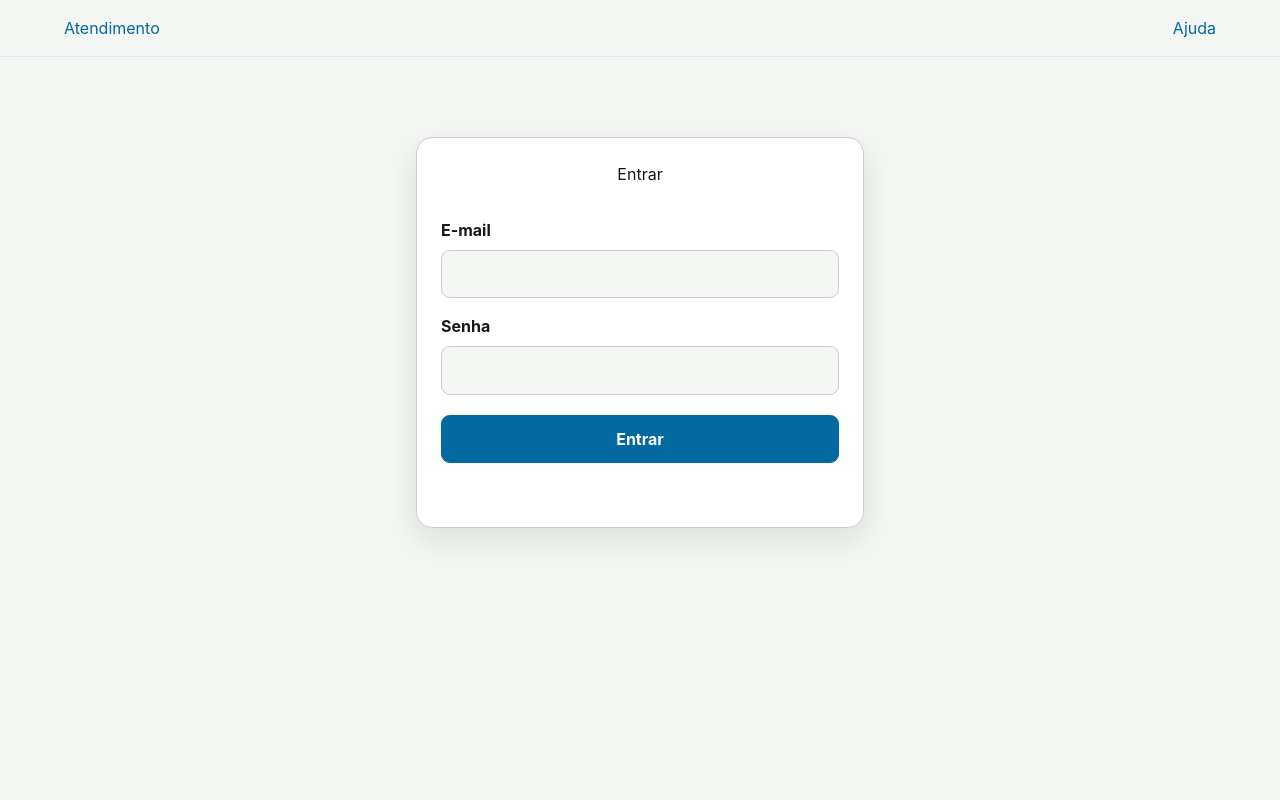
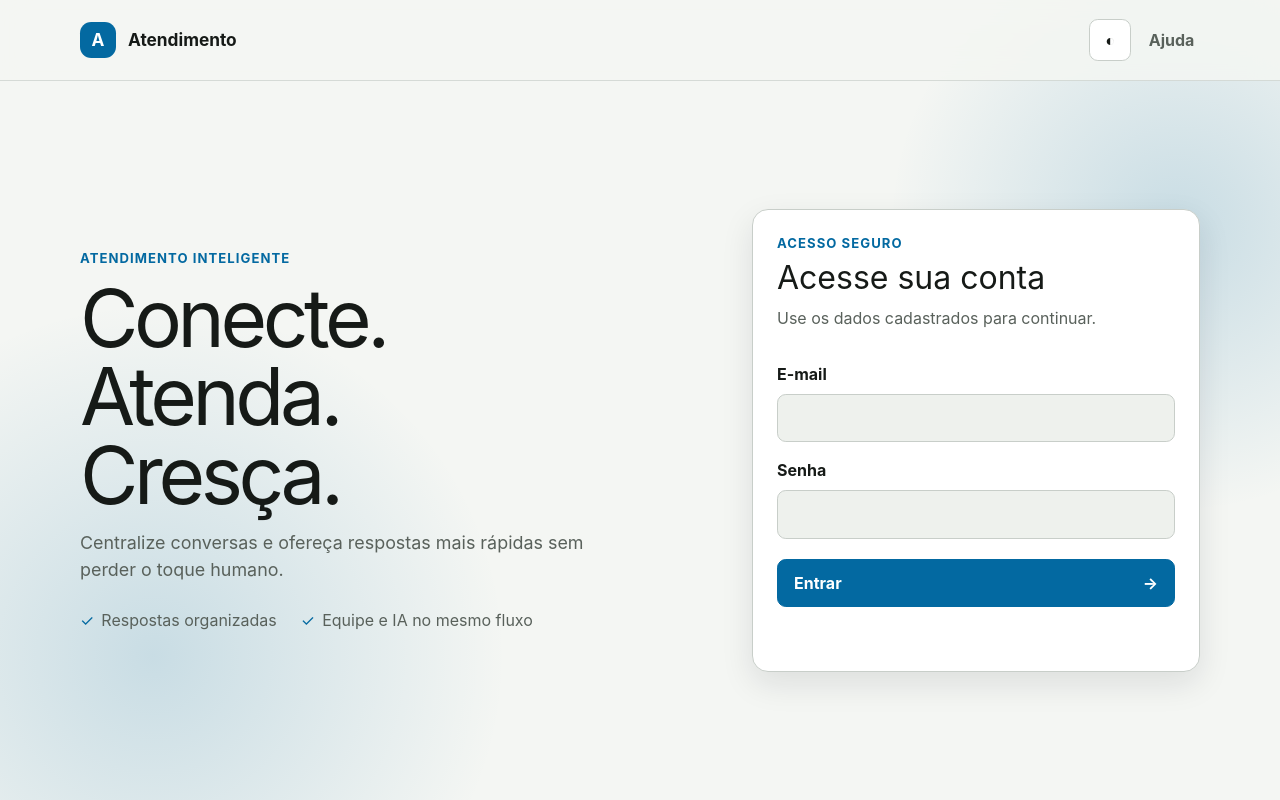
Before and after one commit to gitandol/saas-atendimento, a Django app: page /entrar/ in a window 1280 px wide. Run offline with Django 5.2, Linux system fonts and the light colour scheme; style sheets or scripts are compiled from the project's sources; parts of the project's set-up code (start-up, migrations or seed data) failed here and were passed over.

Commit message:
style: cria login vibrante em duas colunas

```diff
--- a/static/src/css/componentes.css
+++ b/static/src/css/componentes.css
@@ -15,6 +15,147 @@ body {
   font-family: Inter, ui-sans-serif, system-ui, sans-serif;
   line-height: 1.5;
 }
+.pagina-publica {
+  position: relative;
+  display: flex;
+  min-height: 100vh;
+  flex-direction: column;
+  overflow-x: hidden;
+  background:
+    radial-gradient(circle at 12% 82%, var(--cor-brilho), transparent 22rem),
+    radial-gradient(circle at 92% 28%, var(--cor-brilho), transparent 18rem),
+    var(--cor-fundo);
+}
+
+.pagina-publica::before {
+  position: fixed;
+  z-index: 0;
+  inset: 0;
+  background-image: radial-gradient(
+    color-mix(in srgb, var(--cor-texto-suave) 28%, transparent) 0.7px,
+    transparent 0.7px
+  );
+  background-size: 22px 22px;
+  content: "";
+  opacity: 0.35;
+  pointer-events: none;
+}
+
+.cabecalho-publico {
+  position: relative;
+  z-index: 10;
+  padding: 1rem clamp(1rem, 4vw, 2rem);
+  border-bottom: 1px solid color-mix(in srgb, var(--cor-borda) 70%, transparent);
+  background: color-mix(in srgb, var(--cor-fundo) 86%, transparent);
+  backdrop-filter: blur(14px);
+}
+
+.navegacao-publica {
+  display: flex;
+  width: min(100%, 70rem);
+  align-items: center;
+  justify-content: space-between;
+  gap: 1rem;
+  margin-inline: auto;
+}
+
+.marca-publica {
+  color: var(--cor-texto);
+  text-decoration: none;
+}
+
+.acoes-publicas {
+  display: flex;
+  align-items: center;
+  gap: 0.75rem;
+}
+
+.link-ajuda-publico {
+  padding: 0.55rem 0.35rem;
+  color: var(--cor-texto-suave);
+  font-weight: 650;
+  text-decoration: none;
+}
+
+.link-ajuda-publico:hover {
+  color: var(--cor-primaria);
+}
+
+.conteudo-publico {
+  position: relative;
+  z-index: 1;
+  display: flex;
+  width: 100%;
+  flex: 1;
+  align-items: center;
+  padding: clamp(1.5rem, 5vw, 4rem) clamp(1rem, 4vw, 2rem);
+}
+
+.grade-login {
+  display: grid;
+  width: min(100%, 70rem);
+  align-items: center;
+  gap: clamp(2rem, 7vw, 7rem);
+  margin-inline: auto;
+}
+
+.apresentacao-login {
+  max-width: 37rem;
+}
+
+.apresentacao-login h1 {
+  max-width: 10ch;
+  margin: 0.65rem 0 1rem;
+  font-size: clamp(2.45rem, 7vw, 5rem);
+  line-height: 0.98;
+  letter-spacing: -0.055em;
+}
+
+.apresentacao-login > p:not(.rotulo-pagina) {
+  max-width: 34rem;
+  margin: 0;
+  color: var(--cor-texto-suave);
+  font-size: clamp(1rem, 2vw, 1.12rem);
+}
+
+.beneficios-login {
+  display: flex;
+  flex-wrap: wrap;
+  gap: 0.75rem 1.5rem;
+  padding: 0;
+  margin: 1.5rem 0 0;
+  color: var(--cor-texto-suave);
+  list-style: none;
+}
+
+.beneficios-login li::before {
+  margin-right: 0.45rem;
+  color: var(--cor-primaria);
+  content: "✓";
+}
+
+.cartao-login {
+  width: min(100%, 28rem);
+  justify-self: end;
+  padding: clamp(1.4rem, 4vw, 2rem);
+  border-color: color-mix(in srgb, var(--cor-borda) 78%, var(--cor-primaria));
+  background: color-mix(in srgb, var(--cor-superficie) 96%, transparent);
+  box-shadow:
+    0 24px 70px color-mix(in srgb, var(--cor-fundo) 62%, transparent),
+    0 0 55px var(--cor-brilho);
+  backdrop-filter: blur(16px);
+}
+
+.cartao-login h2 {
+  margin: 0.55rem 0 0.25rem;
+  font-size: clamp(1.55rem, 3vw, 2rem);
+}
+
+.texto-apoio {
+  margin: 0;
+  color: var(--cor-texto-suave);
+}
+
 
 button,
 input,
@@ -307,15 +448,6 @@ a {
   box-shadow: var(--sombra);
 }
 
-.cartao-autenticacao {
-  width: min(100%, 28rem);
-  margin: clamp(2rem, 8vh, 6rem) auto;
-}
-
-.cartao-autenticacao h1 {
-  margin: 0;
-  text-align: center;
-}
 
 .formulario-autenticacao {
   display: grid;
@@ -333,7 +465,7 @@ a {
   min-height: 3rem;
   padding: 0.7rem 0.85rem;
   border: 1px solid var(--cor-borda);
-  background: var(--cor-fundo);
+  background: var(--cor-superficie-interna);
   color: var(--cor-texto);
 }
 
@@ -343,6 +475,9 @@ a {
 }
 
 .formulario-autenticacao button {
+  display: flex;
+  align-items: center;
+  justify-content: space-between;
   min-height: 3rem;
   margin-top: 0.75rem;
   padding: 0.7rem 1rem;
@@ -393,7 +528,36 @@ a {
   display: none;
 }
 
+@media (min-width: 768px) {
+  .grade-login {
+    grid-template-columns: minmax(0, 1.1fr) minmax(20rem, 28rem);
+  }
+}
+
 @media (max-width: 767px) {
+  .conteudo-publico {
+    align-items: flex-start;
+    padding-block: 2rem;
+  }
+
+  .grade-login {
+    gap: 1.75rem;
+  }
+
+  .apresentacao-login h1 {
+    max-width: 12ch;
+    font-size: clamp(2.35rem, 13vw, 3.5rem);
+  }
+
+  .beneficios-login {
+    display: none;
+  }
+
+  .cartao-login {
+    justify-self: stretch;
+  }
+
+
   .sidebar {
     width: min(18rem, 86vw);
     transform: translateX(-105%);
@@ -451,5 +615,6 @@ a {
   *::after {
     scroll-behavior: auto !important;
     transition-duration: 0.01ms !important;
+    animation-duration: 0.01ms !important;
   }
 }
--- a/templates/base_publica.html
+++ b/templates/base_publica.html
@@ -9,14 +9,20 @@
     <link rel="stylesheet" href="{% static 'dist/css/aplicacao.css' %}">
     <script src="{% static 'src/js/tema.js' %}" defer></script>
   </head>
-  <body class="min-h-screen" data-autenticado="false">
-    <header class="border-b border-slate-200 p-4 dark:border-slate-800">
-      <nav class="mx-auto flex max-w-6xl justify-between" aria-label="Principal">
-        <a href="/">Atendimento</a>
-        <a href="#ajuda">Ajuda</a>
+  <body class="pagina-publica" data-autenticado="false">
+    <header class="cabecalho-publico">
+      <nav class="navegacao-publica" aria-label="Principal">
+        <a class="marca marca-publica" href="/">
+          <span class="marca-simbolo" aria-hidden="true">A</span>
+          <span>Atendimento</span>
+        </a>
+        <div class="acoes-publicas">
+          {% include "componentes/seletor_tema.html" %}
+          <a class="link-ajuda-publico" href="#ajuda">Ajuda</a>
+        </div>
       </nav>
     </header>
-    <main class="mx-auto max-w-6xl p-4">
+    <main id="conteudo-principal" class="conteudo-publico">
       {% block conteudo %}{% endblock %}
     </main>
   </body>
--- a/templates/contas/autenticacao/login.html
+++ b/templates/contas/autenticacao/login.html
@@ -3,17 +3,30 @@
 {% block titulo %}Entrar | Atendimento{% endblock %}
 
 {% block conteudo %}
-  <section class="cartao cartao-autenticacao">
-    <h1>Entrar</h1>
+  <div class="grade-login">
+    <section class="apresentacao-login" aria-labelledby="titulo-boas-vindas">
+      <p class="rotulo-pagina">Atendimento inteligente</p>
+      <h1 id="titulo-boas-vindas">Conecte. Atenda. Cresça.</h1>
+      <p>Centralize conversas e ofereça respostas mais rápidas sem perder o toque humano.</p>
+      <ul class="beneficios-login">
+        <li>Respostas organizadas</li>
+        <li>Equipe e IA no mesmo fluxo</li>
+      </ul>
+    </section>
+    <section class="cartao cartao-login" aria-labelledby="titulo-login">
+      <p class="rotulo-pagina">Acesso seguro</p>
+      <h2 id="titulo-login">Acesse sua conta</h2>
+      <p class="texto-apoio">Use os dados cadastrados para continuar.</p>
       <form id="form-login" class="formulario-autenticacao">
         <label for="email">E-mail</label>
         <input id="email" name="email" type="email" autocomplete="email" required>
         <label for="senha">Senha</label>
         <input id="senha" name="senha" type="password" autocomplete="current-password" required>
-      <button type="submit">Entrar</button>
+        <button type="submit">Entrar <span aria-hidden="true">&rarr;</span></button>
         <p id="erro-login" role="alert"></p>
       </form>
     </section>
+  </div>
   <script>
     const formulario = document.querySelector("#form-login");
     const erroLogin = document.querySelector("#erro-login");
```
Also changed, not shown: apps/contas/tests/test_paginas.py (+9 -4 lines). Lines whose indentation alone changed are shown as unchanged.
